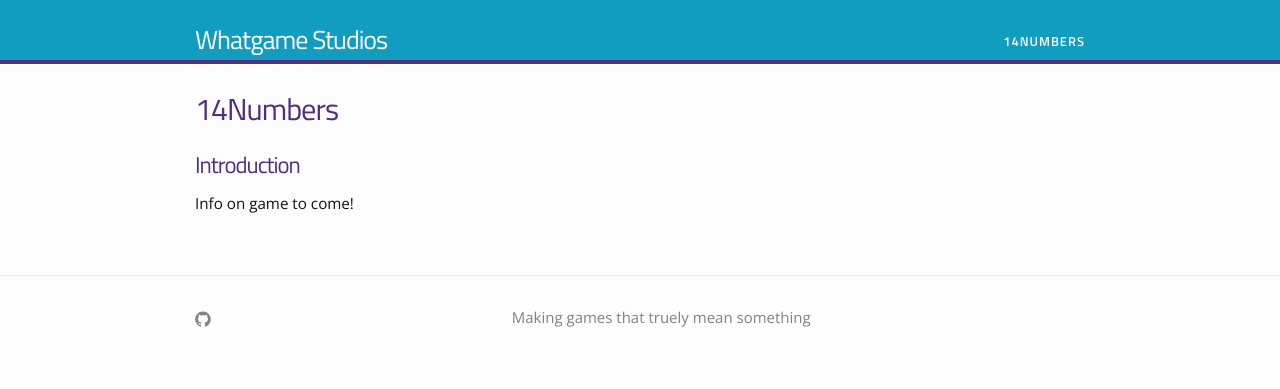
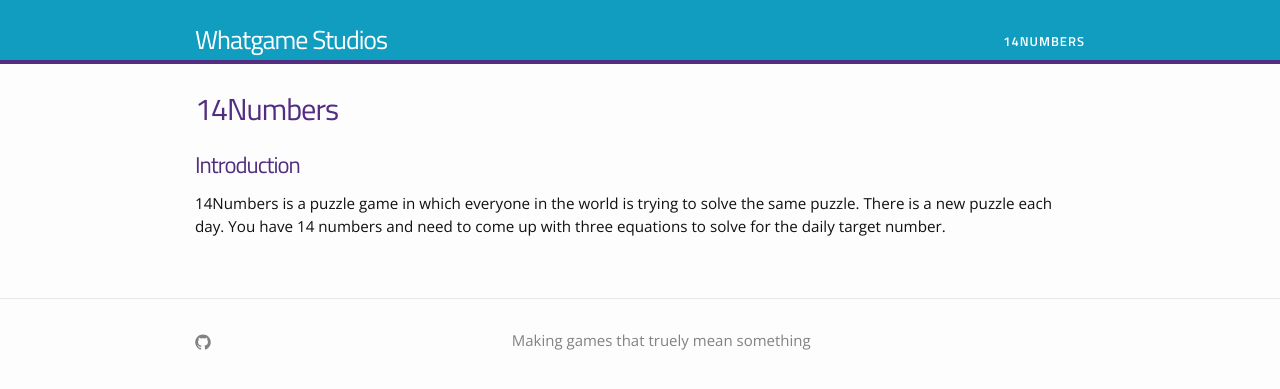
Before and after one commit to whatgamestudios/whatgamestudios.github.io, a Jekyll site: the page built from 14numbers.md, in a window 1280 px wide. Shown: the top 389 px of the page. Built offline with Jekyll 4.4.1, drawn with Linux system fonts in a browser that asks for light colours.

Commit message:
Add description

```diff
--- a/14numbers.md
+++ b/14numbers.md
@@ -6,4 +6,4 @@ permalink: /14numbers/
 
 # Introduction
 
-Info on game to come!
+14Numbers is a puzzle game in which everyone in the world is trying to solve the same puzzle. There is a new puzzle each day.  You have 14 numbers and need to come up with three equations to solve for the daily target number.
```
